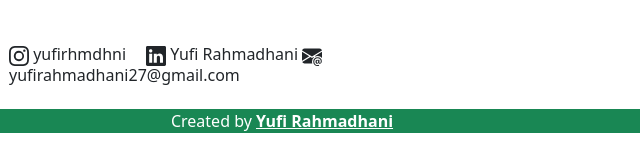
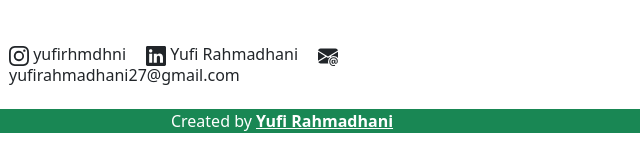
Before and after one commit to Yufirahmadhani/yufirahmadhani.github.io, a plain HTML site: page index.html in a window 1280 px wide. Shown: the part 4864-5010 px from the top of the page, 358-998 px from the left. Drawn offline with nearby package versions, Linux system fonts and the light colour scheme.

Commit message:
ubah space di contact

```diff
--- a/index.html
+++ b/index.html
@@ -327,7 +327,7 @@
                 />
               </svg>
               Yufi Rahmadhani
-              <svg xmlns="http://www.w3.org/2000/svg" width="20" height="20" fill="currentColor" class="bi bi-envelope-at-fill" viewBox="0 0 16 16">
+              <svg xmlns="http://www.w3.org/2000/svg" width="20" height="20" fill="currentColor" class="bi bi-envelope-at-fill ms-3" viewBox="0 0 16 16">
                 <path
                   d="M2 2A2 2 0 0 0 .05 3.555L8 8.414l7.95-4.859A2 2 0 0 0 14 2H2Zm-2 9.8V4.698l5.803 3.546L0 11.801Zm6.761-2.97-6.57 4.026A2 2 0 0 0 2 14h6.256A4.493 4.493 0 0 1 8 12.5a4.49 4.49 0 0 1 1.606-3.446l-.367-.225L8 9.586l-1.239-.757ZM16 9.671V4.697l-5.803 3.546.338.208A4.482 4.482 0 0 1 12.5 8c1.414 0 2.675.652 3.5 1.671Z"
                 />
```
